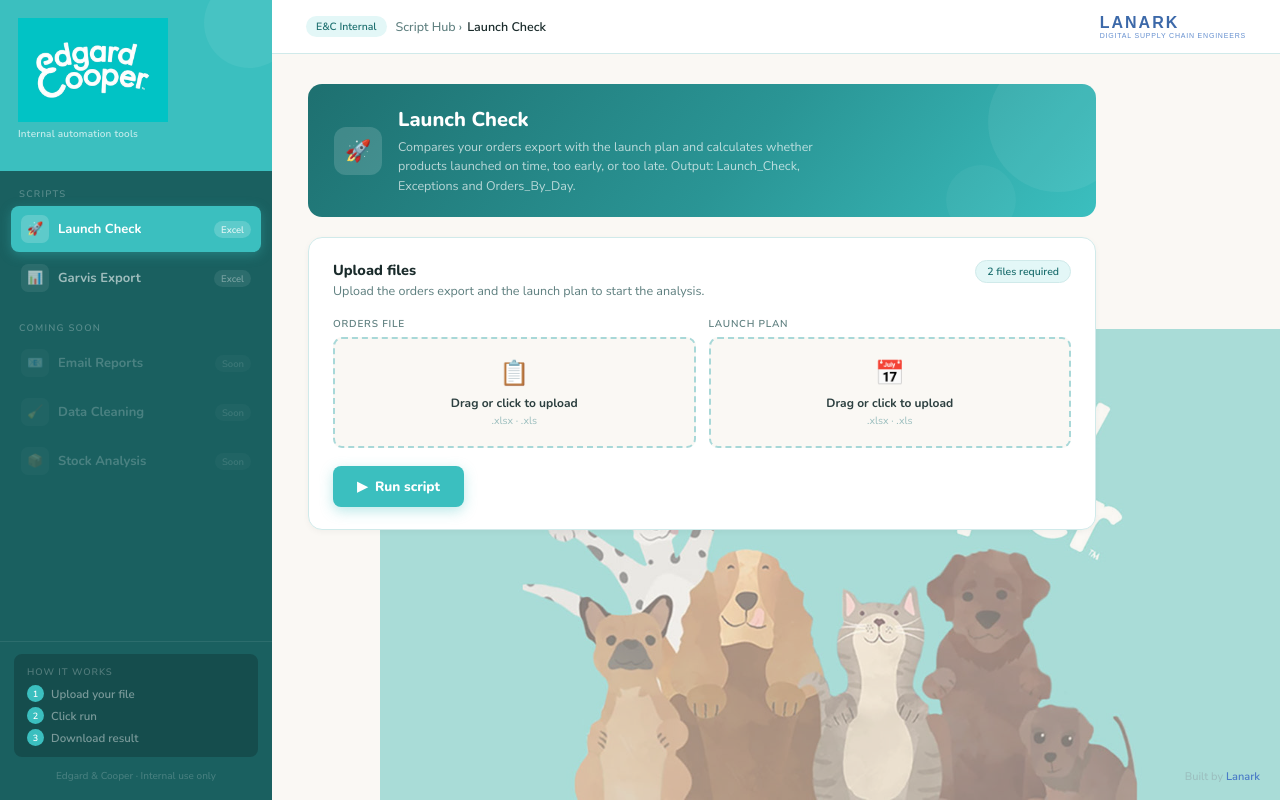
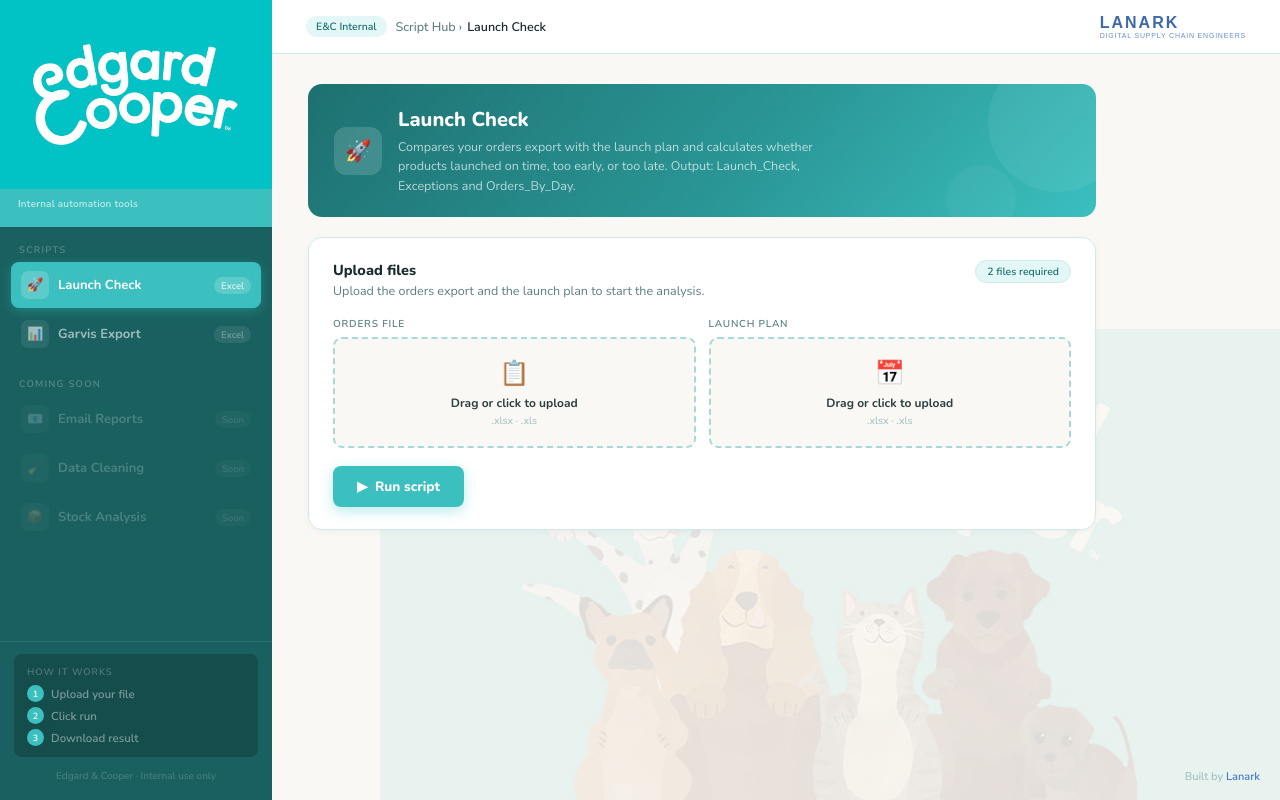
Before and after one commit to Lanark-EC/Edgard-Cooper, a Flask app: page / in a window 1280 px wide. Run offline with Flask 3, Linux system fonts and the light colour scheme.

Commit message:
fix logo border and pets opacity

```diff
--- a/templates/index.html
+++ b/templates/index.html
@@ -21,10 +21,12 @@
 
 /* SIDEBAR */
 .sidebar{width:var(--sb-w);background:var(--teal-sb);display:flex;flex-direction:column;position:fixed;top:0;left:0;bottom:0;z-index:100;overflow-y:auto;}
-.sb-brand{background:#3BBFBF;padding:18px 18px 14px;position:relative;overflow:hidden;}
+.sb-brand{background:#3BBFBF;padding:0;position:relative;overflow:hidden;}
+.sb-top{padding:0;}
+.sb-top img{width:100%;display:block;border-radius:0;}
 .sb-brand::before{content:'';position:absolute;top:-22px;right:-22px;width:90px;height:90px;border-radius:50%;background:rgba(255,255,255,0.06);}
 .sb-top{display:flex;align-items:flex-start;justify-content:space-between;position:relative;z-index:2;}
-.sb-sub{font-size:10px;color:rgba(255,255,255,0.7);font-weight:600;position:relative;z-index:2;padding-bottom:16px;margin-top:5px;letter-spacing:.02em;}
+.sb-sub{font-size:10px;color:rgba(255,255,255,0.7);font-weight:600;position:relative;z-index:2;padding:8px 18px 16px;margin-top:0;letter-spacing:.02em;}
 .sb-nav{flex:1;padding:16px 11px;}
 .nav-lbl{font-size:9.5px;font-weight:700;letter-spacing:.13em;text-transform:uppercase;color:rgba(255,255,255,0.27);padding:0 8px;margin-bottom:6px;}
 .nav-item{display:flex;align-items:center;gap:9px;padding:9px 10px;border-radius:8px;cursor:pointer;color:rgba(255,255,255,0.58);font-size:13px;font-weight:700;transition:all .15s;margin-bottom:3px;border:none;background:transparent;width:100%;text-align:left;font-family:'Nunito',sans-serif;}
@@ -61,7 +63,7 @@
 .page-credit a:hover{color:#1B4F9B;text-decoration:underline;}
 
 /* PET BACKGROUND */
-.pet-bg{position:fixed;bottom:0;right:0;width:900px;height:750px;object-fit:contain;object-position:bottom right;pointer-events:none;z-index:0;opacity:0.55;mix-blend-mode:multiply;}
+.pet-bg{position:fixed;bottom:0;right:0;width:900px;height:750px;object-fit:contain;object-position:bottom right;pointer-events:none;z-index:0;opacity:0.12;mix-blend-mode:normal;}
 /* CONTENT */
 .content{padding:30px 36px;max-width:860px;width:100%;position:relative;z-index:1;}
 .page-hero{background:linear-gradient(130deg,var(--teal-deeper) 0%,var(--teal-dark) 55%,var(--teal) 100%);border-radius:var(--r);padding:22px 26px;margin-bottom:20px;position:relative;overflow:hidden;display:flex;align-items:center;gap:16px;}
@@ -125,7 +127,7 @@
 <aside class="sidebar">
   <div class="sb-brand">
     <div class="sb-top">
-      <img src="{{ url_for('static', filename='EC.png') }}" alt="Edgard & Cooper" style="width:150px;object-fit:contain;" onerror="this.style.display='none'">
+      <img src="{{ url_for('static', filename='EC.png') }}" alt="Edgard & Cooper" onerror="this.style.display='none'">
     </div>
     <div class="sb-sub">Internal automation tools</div>
   </div>
```
